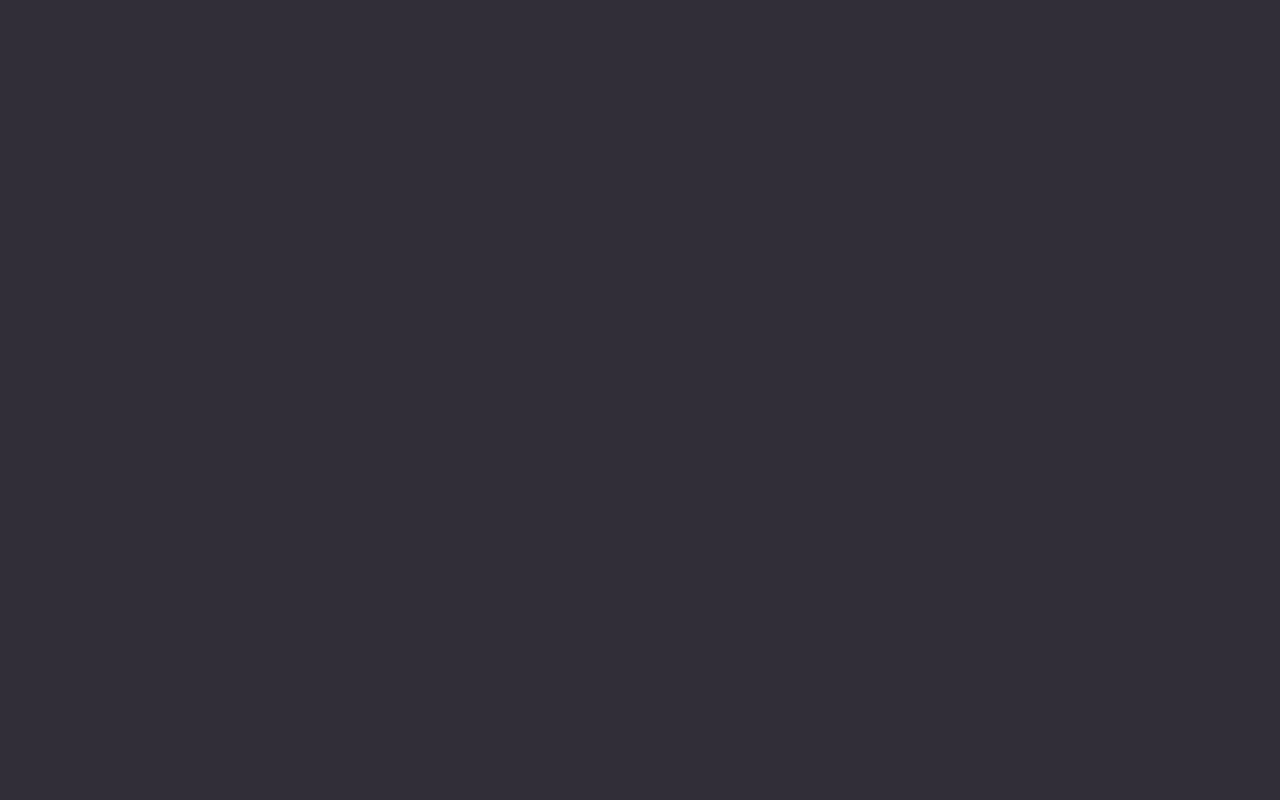
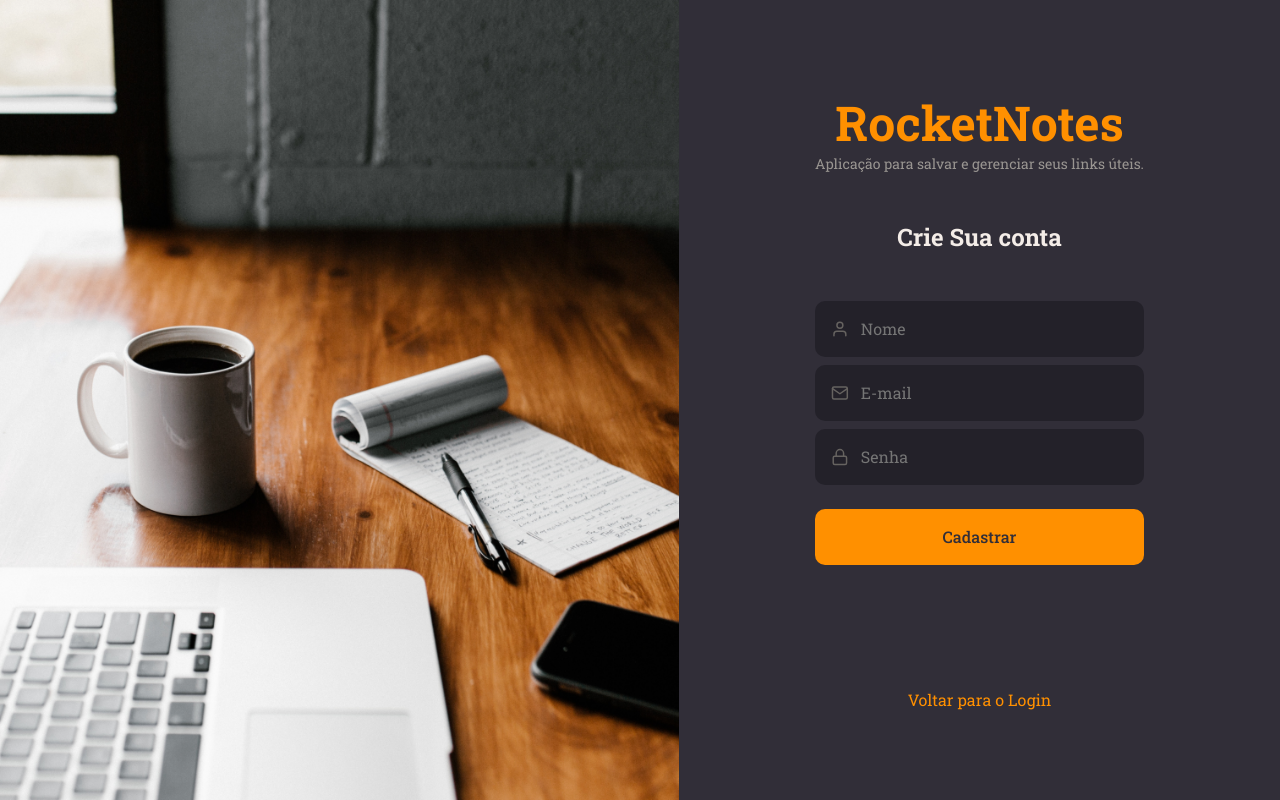
Before and after one commit to rheineck/rocketnotes, a React (Vite) app in the folder web/: page /register in a window 1280 px wide. Before the commit this address had no page. Built offline with nearby package versions, Linux system fonts and the light colour scheme.

Commit message:
added auth route and package axios

```diff
--- a/web/package.json
+++ b/web/package.json
@@ -9,6 +9,7 @@
     "preview": "vite preview"
   },
   "dependencies": {
+    "axios": "^1.2.0",
     "react": "^18.2.0",
     "react-dom": "^18.2.0",
     "react-icons": "^4.6.0",
--- a/web/src/pages/SignUp/index.jsx
+++ b/web/src/pages/SignUp/index.jsx
@@ -1,11 +1,40 @@
+import { useState } from "react";
+
 import { Container, Form, Background } from "./styles";
 import { FiMail, FiLock, FiUser } from 'react-icons/fi'
-import { Link } from 'react-router-dom'
+import { Link, useNavigate } from 'react-router-dom'
+
+import { api } from "../../services/api"
 
 import { Input } from '../../components/Input'
 import { Button } from '../../components/Button'
 
 export function SignUp() {
+    const [name, setName] = useState("")
+    const [email, setEmail] = useState("")
+    const [password, setPassword] = useState("")
+
+    const navigate = useNavigate()
+
+    function handleSignUp () {
+        if(!name || !email || !password) {
+            return alert("Preencha todos os campos!")
+        }
+
+        api.post("/users", { name, email, password })
+        .then(() => {
+            alert("Usuário Cadastrado com sucesso!")
+            navigate("/")
+        })
+        .catch(error => {
+            if(error.response) {
+                alert(error.response.data.message)
+            } else {
+                alert("Não foi posspivel cadastrar!")
+            }
+        })
+    }
+
     return(
         <Container>
             <Background />
@@ -19,6 +48,7 @@
                     placeholder="Nome"
                     type="text"
                     icon={FiUser}
+                    onChange={event => setName(event.target.value)}
                 />
 
 
@@ -26,15 +56,17 @@
                     placeholder="E-mail"
                     type="text"
                     icon={FiMail}
+                    onChange={e => setEmail(e.target.value)}
                 />
 
                 <Input
                     placeholder="Senha"
                     type="password"
                     icon={FiLock}
+                    onChange={e => setPassword(e.target.value)}
                 />
 
-                <Button title="Cadastrar"/>
+                <Button title="Cadastrar" onClick={handleSignUp}/>
 
                 <Link to="/">Voltar para o Login</Link>
 
--- a/web/src/routes/index.jsx
+++ b/web/src/routes/index.jsx
@@ -6,7 +6,7 @@
 export function Routes() {
     return(
         <BrowserRouter>
-            <AppRoutes />
+            <AuthRoutes />
         </BrowserRouter>
     )
 }
--- /dev/null
+++ b/web/src/services/api.js
@@ -0,0 +1,5 @@
+import axios from "axios"
+
+export const api = axios.create({
+    baseURL: "http://localhost:3333",
+})
```
Also changed, not shown: 1 other file (tests, documents, lock files or other folders).
